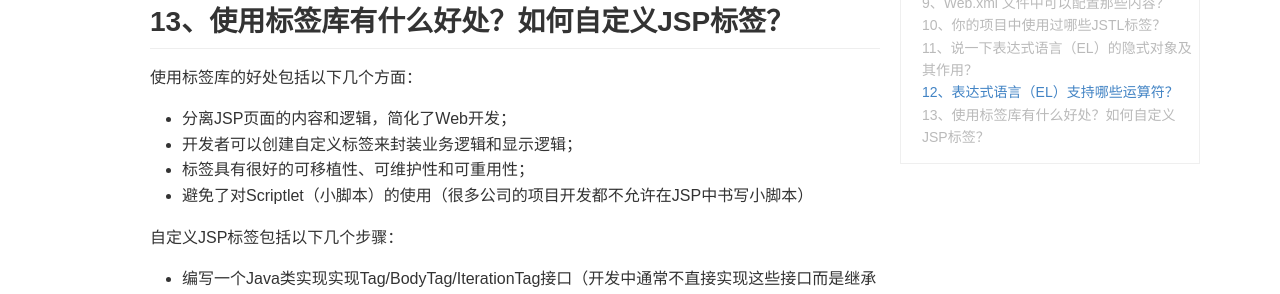
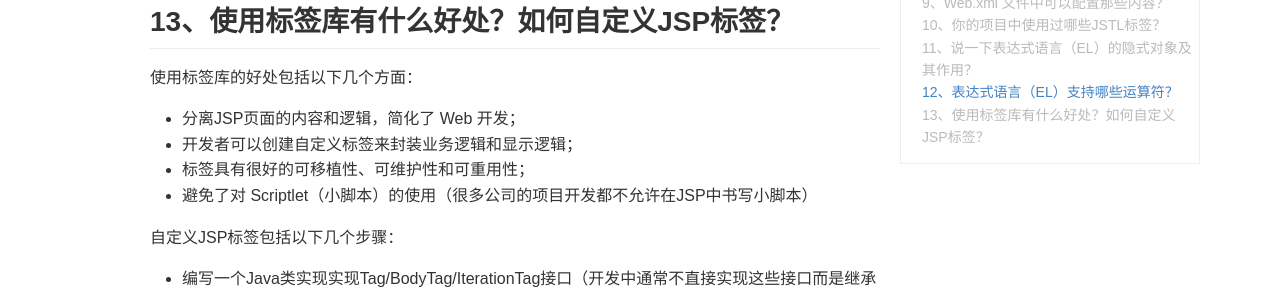
Before and after one commit to DoctorDeng/DoctorDeng.github.io, a Jekyll site: the page built from _posts/2016-09-12-java-面试.md, in a window 1280 px wide and 900 px high, scrolled down 11588 px. Shown: the part 261-555 px from the top of the window. Built offline with Jekyll 4.4.1, drawn with Linux system fonts in a browser that asks for light colours.

Commit message:
modify file

```diff
--- a/_posts/2016-09-12-java-面试.md
+++ b/_posts/2016-09-12-java-面试.md
@@ -472,12 +472,12 @@
 
 ## 13、使用标签库有什么好处？如何自定义JSP标签？
 使用标签库的好处包括以下几个方面：
-* 分离JSP页面的内容和逻辑，简化了Web开发；
+* 分离JSP页面的内容和逻辑，简化了 Web 开发；
 * 开发者可以创建自定义标签来封装业务逻辑和显示逻辑；
 * 标签具有很好的可移植性、可维护性和可重用性；
-* 避免了对Scriptlet（小脚本）的使用（很多公司的项目开发都不允许在JSP中书写小脚本）
+* 避免了对 Scriptlet（小脚本）的使用（很多公司的项目开发都不允许在JSP中书写小脚本）
 
 自定义JSP标签包括以下几个步骤：
-- 编写一个Java类实现实现Tag/BodyTag/IterationTag接口（开发中通常不直接实现这些接口而是继承TagSupport/BodyTagSupport/SimpleTagSupport类，这是对缺省适配模式的应用），重写doStartTag()、doEndTag()等方法，定义标签要完成的功能
-- 编写扩展名为tld的标签描述文件对自定义标签进行部署，tld文件通常放在WEB-INF文件夹下或其子目录中
-- 在JSP页面中使用taglib指令引用该标签库
+* 编写一个Java类实现实现Tag/BodyTag/IterationTag接口（开发中通常不直接实现这些接口而是继承TagSupport/BodyTagSupport/SimpleTagSupport类，这是对缺省适配模式的应用），重写doStartTag()、doEndTag()等方法，定义标签要完成的功能
+* 编写扩展名为tld的标签描述文件对自定义标签进行部署，tld文件通常放在WEB-INF文件夹下或其子目录中
+* 在JSP页面中使用taglib指令引用该标签库
```
